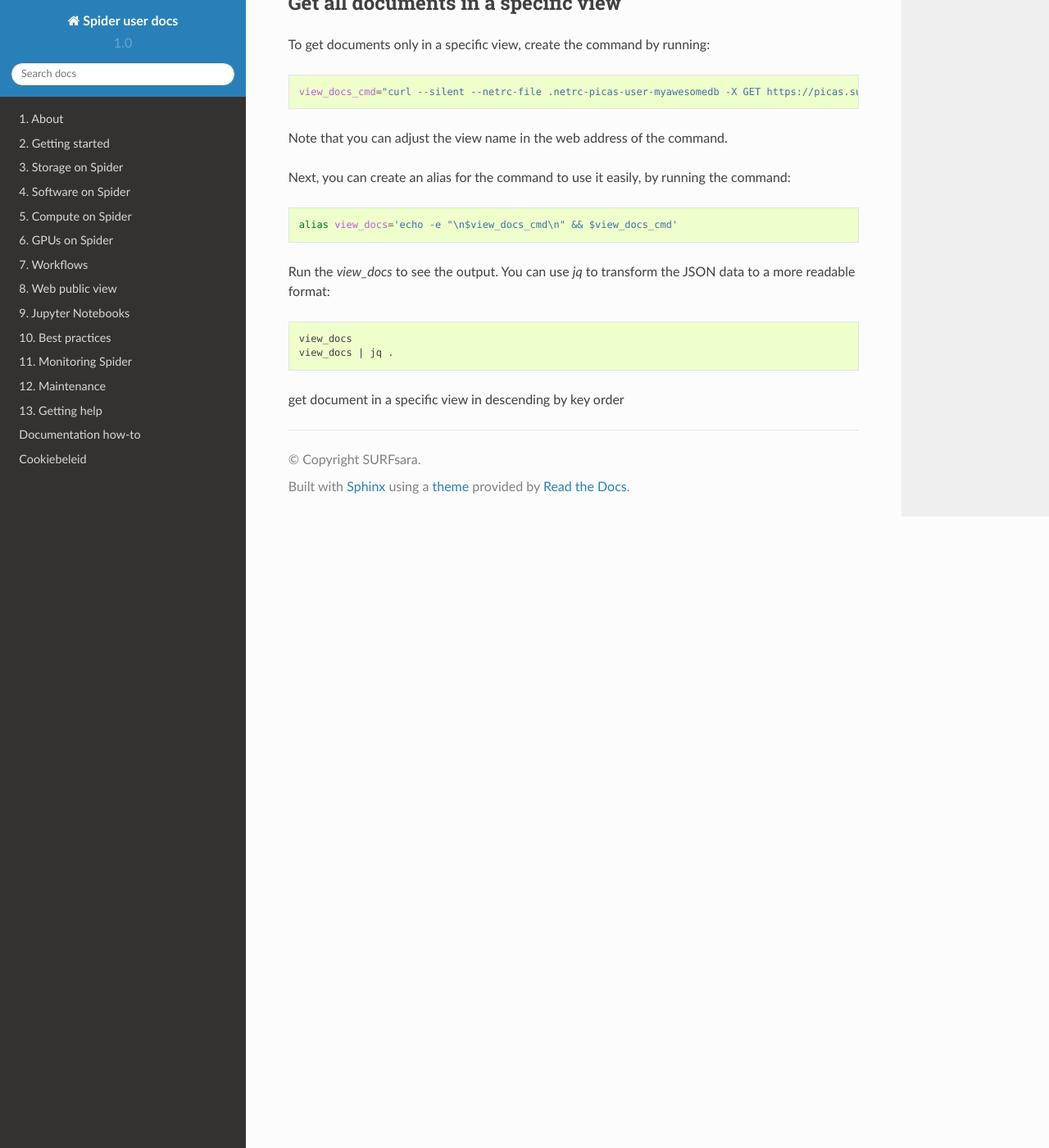
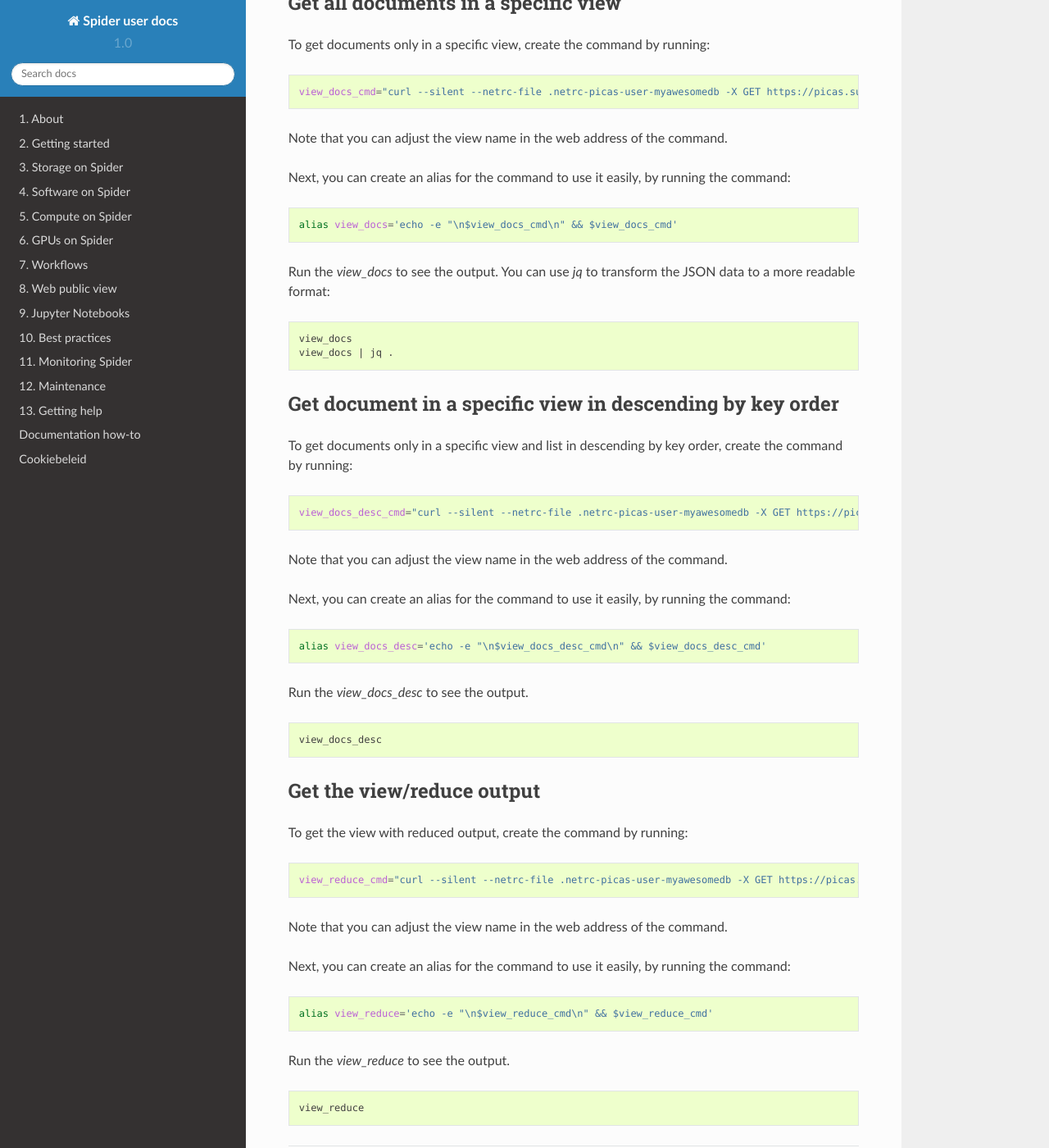
Before and after one commit to sara-nl/spiderdocs, a Sphinx documentation site: the page built from source/Pages/couchdb_rest_api.rst, in a window 1280 px wide and 1400 px high, scrolled down 3437 px. Shown: the whole window at 82% size. Built offline with Sphinx 7.4.7 and the Read the Docs theme 2.0.0, drawn with Linux system fonts in a browser that asks for light colours.

Commit message:
Update couchdb_rest_api.rst

```diff
--- a/source/Pages/couchdb_rest_api.rst
+++ b/source/Pages/couchdb_rest_api.rst
@@ -201,4 +201,54 @@ Run the `view_docs` to see the output. You can use `jq` to transform the JSON da
    view_docs | jq .
 
 
-get document in a specific view in descending by key order
+
+
+.. _get-docs-descending:
+
+Get document in a specific view in descending by key order
+===============================
+To get documents only in a specific view and list in descending by key order, create the command by running:
+
+.. code-block:: bash
+
+   view_docs_desc_cmd="curl --silent --netrc-file .netrc-picas-user-myawesomedb -X GET https://picas.surfsara.nl:6984/myawesomedb/_design/Monitor/_view/todo?descending=true"
+
+Note that you can adjust the view name in the web address of the command.
+
+Next, you can create an alias for the command to use it easily, by running the command:
+
+.. code-block:: bash
+
+   alias view_docs_desc='echo -e "\n$view_docs_desc_cmd\n" && $view_docs_desc_cmd'
+
+Run the `view_docs_desc` to see the output.
+
+.. code-block:: bash
+
+   view_docs_desc
+
+
+
+.. _get-reduce-output:
+
+Get the view/reduce output
+===============================
+To get the view with reduced output, create the command by running:
+
+.. code-block:: bash
+
+   view_reduce_cmd="curl --silent --netrc-file .netrc-picas-user-myawesomedb -X GET https://picas.surfsara.nl:6984/myawesomedb/_design/Monitor/_view/overview_total?group=true"
+
+Note that you can adjust the view name in the web address of the command.
+
+Next, you can create an alias for the command to use it easily, by running the command:
+
+.. code-block:: bash
+
+   alias view_reduce='echo -e "\n$view_reduce_cmd\n" && $view_reduce_cmd'
+
+Run the `view_reduce` to see the output.
+
+.. code-block:: bash
+
+   view_reduce
```
